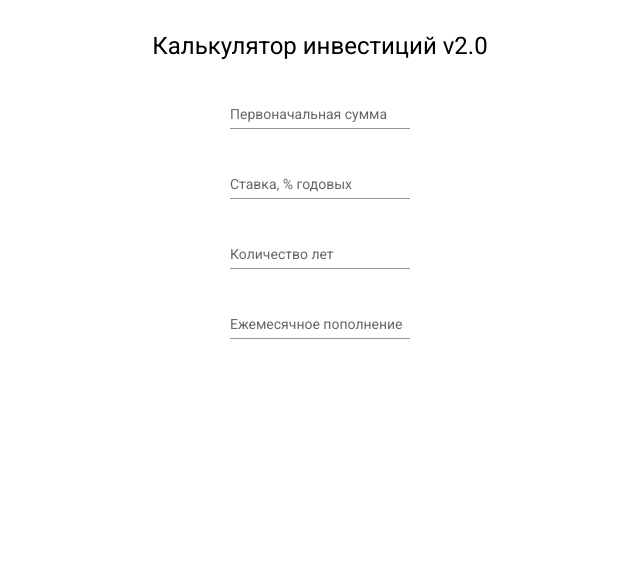
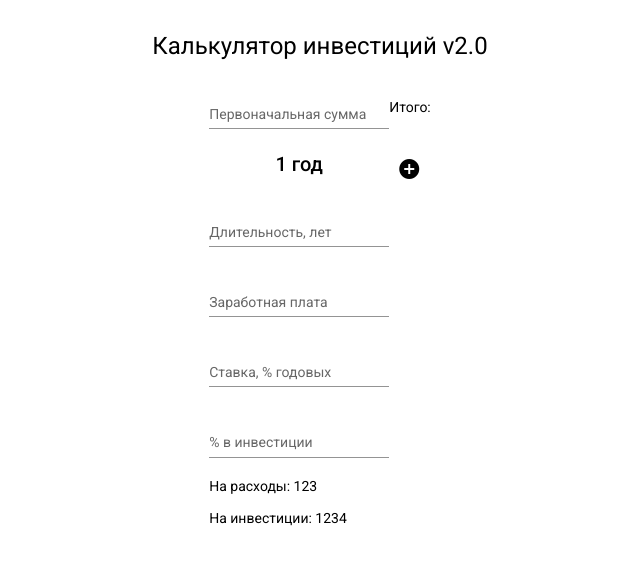
Before and after one commit to alexrenin/complex-calc-v2, an Angular app: page / in a window 1280 px wide. Shown: the top 562 px of the page, without its empty margins (320-960 px from the left). Built offline with nearby package versions, Linux system fonts and the light colour scheme.

Commit message:
data flow testing

```diff
--- a/src/app/app.component.html
+++ b/src/app/app.component.html
@@ -1,4 +1,4 @@
 <div class="main-container">
     <h1 class="app-title">Калькулятор инвестиций v2.0</h1>
-    <app-form></app-form>
+    <app-calculator></app-calculator>
 </div>
--- /dev/null
+++ b/src/app/calculator/calculator.component.html
@@ -0,0 +1,15 @@
+<div>
+    <div class="initial-settings-container">
+        <mat-form-field appearance="standard">
+            <mat-label>Первоначальная сумма</mat-label>
+            <input matInput type="text" inputmode="numeric">
+        </mat-form-field>
+        <p class="result" >Итого:</p>
+    </div>
+    <div class="tabs-container">
+        <app-form (onChange)="onFormChange($event)"></app-form>
+        <button class="btn-add" mat-icon-button aria-label="Add btn">
+            <mat-icon class="btn-add-icon">add_circle</mat-icon>
+        </button>
+    </div>
+</div>
--- /dev/null
+++ b/src/app/calculator/calculator.component.scss
@@ -0,0 +1,14 @@
+.initial-settings-container {
+  width: 100%;
+  display: flex;
+  justify-content: flex-start;
+  align-items: center;
+}
+.tabs-container {
+  display: flex;
+  justify-content: flex-start;
+  align-items: flex-start;
+}
+.result {
+
+}
--- /dev/null
+++ b/src/app/calculator/calculator.component.ts
@@ -0,0 +1,19 @@
+import { Component, OnInit } from '@angular/core';
+
+@Component({
+  selector: 'app-calculator',
+  templateUrl: './calculator.component.html',
+  styleUrls: ['./calculator.component.scss']
+})
+export class CalculatorComponent implements OnInit {
+
+  constructor() { }
+
+  ngOnInit(): void {
+  }
+
+  onFormChange(event: any) {
+    console.log('onFormChange');
+    console.log(event)
+  }
+}
--- a/src/app/form/form.component.html
+++ b/src/app/form/form.component.html
@@ -1,18 +1,34 @@
 <form class="form-container" >
+    <h2 class="form-title">
+        {{year}} год
+        <button class="btn-close" mat-icon-button aria-label="Close btn">
+            <mat-icon class="btn-close-icon">cancel</mat-icon>
+        </button>
+    </h2>
     <mat-form-field appearance="standard">
-        <mat-label>Первоначальная сумма</mat-label>
-        <input matInput type="text" inputmode="numeric">
+        <mat-label>Длительность, лет</mat-label>
+        <input
+            matInput
+            type="number"
+            (change)="onDurationChanged($event)"
+        >
+    </mat-form-field>
+    <mat-form-field appearance="standard">
+        <mat-label>Заработная плата</mat-label>
+        <input matInput type="text" inputmode="numeric" pattern="\d*">
     </mat-form-field>
     <mat-form-field appearance="standard">
         <mat-label>Ставка, % годовых</mat-label>
         <input matInput type="number">
     </mat-form-field>
     <mat-form-field appearance="standard">
-        <mat-label>Количество лет</mat-label>
-        <input matInput type="number" min="0">
+        <mat-label>% в инвестиции</mat-label>
+        <input matInput type="number">
     </mat-form-field>
-    <mat-form-field appearance="standard">
-        <mat-label>Ежемесячное пополнение</mat-label>
-        <input matInput type="text" inputmode="numeric">
-    </mat-form-field>
+    <p>
+        На расходы: 123
+    </p>
+    <p>
+        На инвестиции: 1234
+    </p>
 </form>
--- a/src/app/form/form.component.scss
+++ b/src/app/form/form.component.scss
@@ -8,3 +8,30 @@
 .input-initial-amount {
 
 }
+.form-title {
+  position: relative;
+  width: 100%;
+  display: flex;
+  justify-content: center;
+
+  &:hover {
+    background: rgba(134, 134, 134, 0.07);
+
+    .btn-close {
+      visibility: visible;
+    }
+  }
+}
+.btn-close {
+  position: absolute;
+  right: 10px;
+
+  height: 25px;
+  width: 25px;
+  line-height: 25px;
+  visibility: hidden;
+
+  .btn-close-icon {
+    font-size: 20px;
+  }
+}
--- a/src/app/form/form.component.ts
+++ b/src/app/form/form.component.ts
@@ -1,4 +1,4 @@
-import { Component, OnInit } from '@angular/core';
+import { Component, OnInit, Output, EventEmitter } from '@angular/core';
 
 @Component({
   selector: 'app-form',
@@ -6,10 +6,20 @@ import { Component, OnInit } from '@angular/core';
   styleUrls: ['./form.component.scss']
 })
 export class FormComponent implements OnInit {
+  year = 1;
+
+  @Output() onChange = new EventEmitter<string>();
 
   constructor() { }
 
   ngOnInit(): void {
   }
 
+  onDurationChanged(event: any) {
+    console.log('onDurationChanged')
+    console.log(event.target.value)
+
+    this.onChange.emit(event.target.value);
+  }
+
 }
```
Also changed, not shown: src/app/app.module.ts (+11 -3 lines), src/app/app.component.scss (line endings or trailing spaces).
